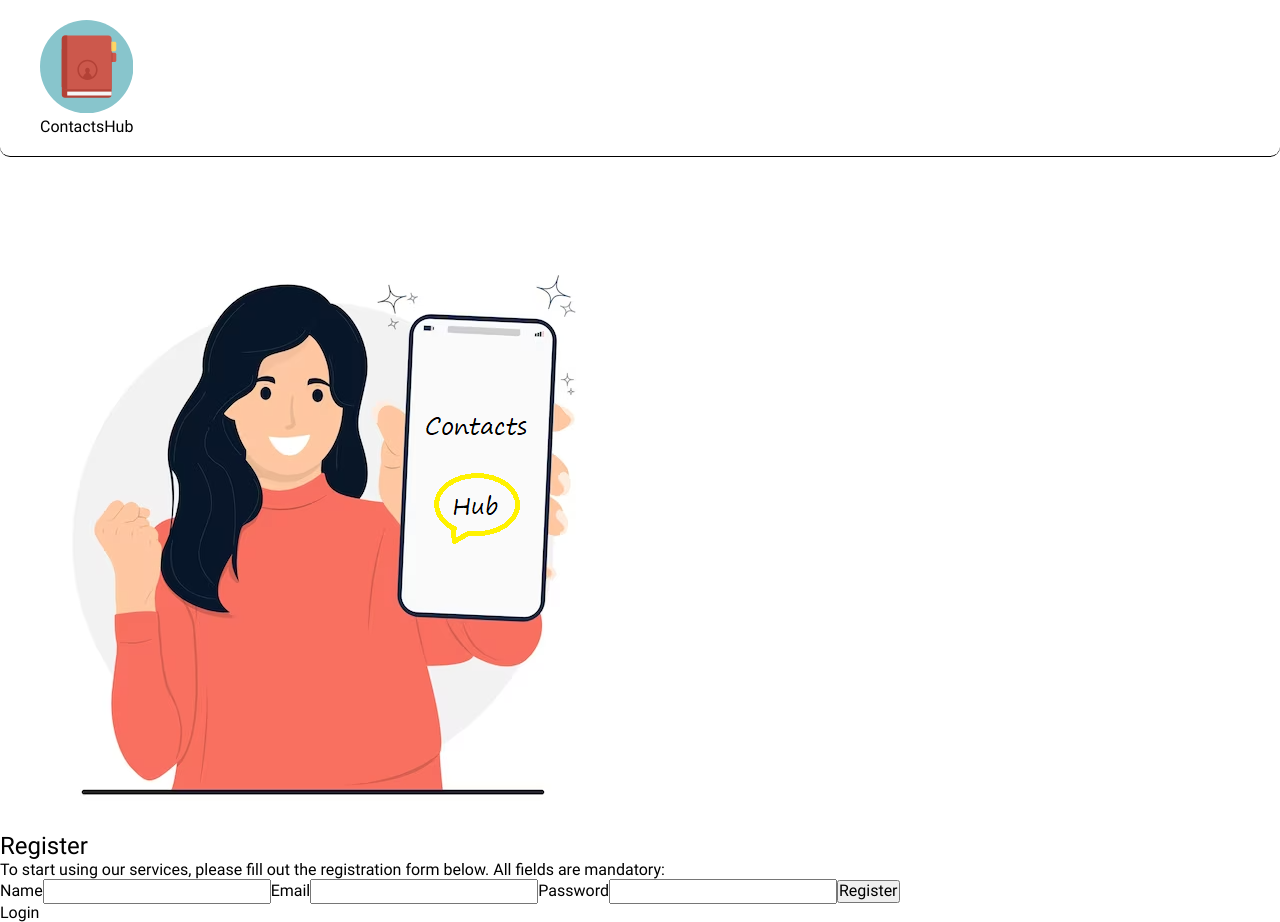
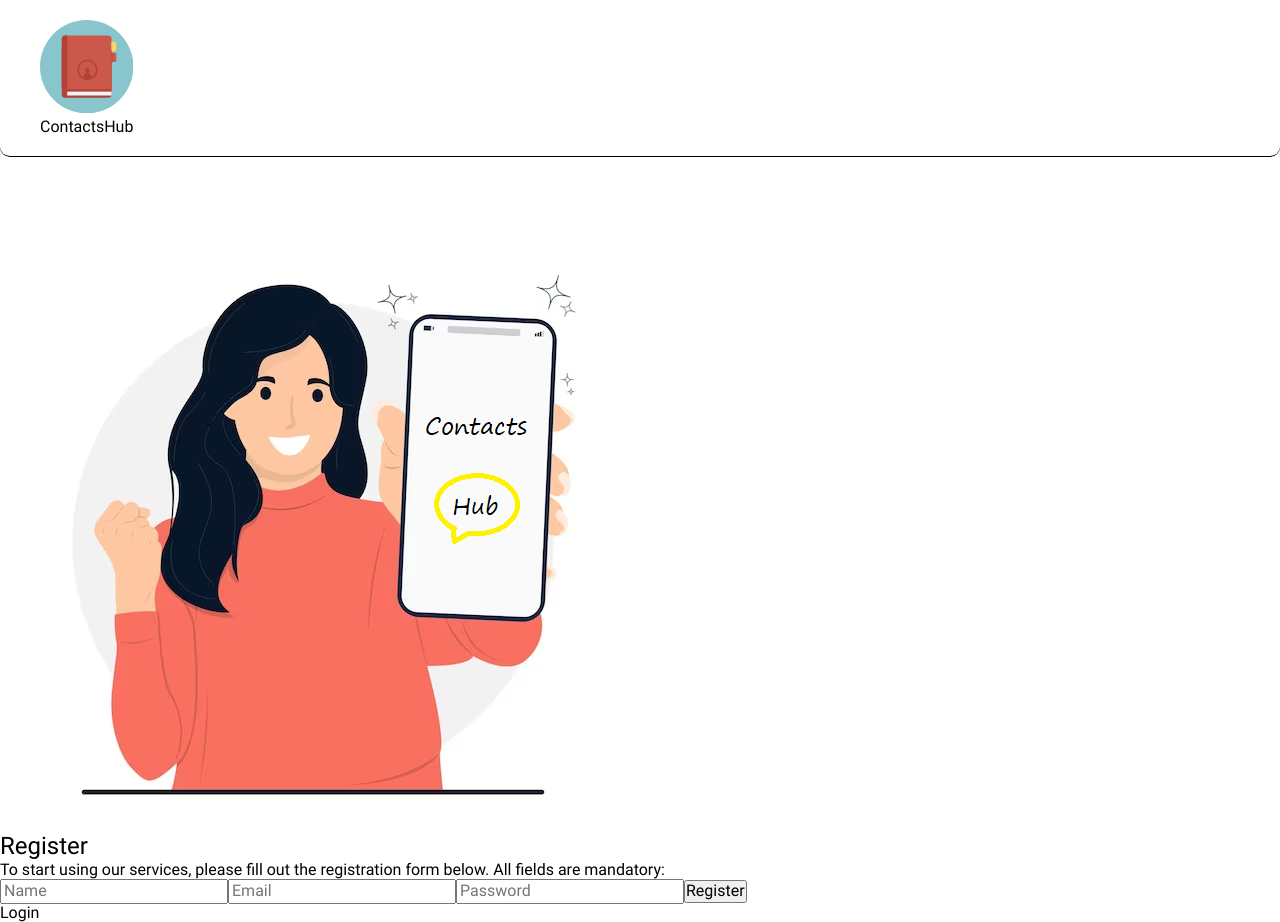
Before and after one commit to KanterIV/ContactsHub, a React (Create React App) app: page /ContactsHub/register in a window 1280 px wide. Built offline with nearby package versions, Linux system fonts and the light colour scheme.

Commit message:
yup Schemas
1. With the help of yup bibliotec created schemes for the Registration and Login forms
2. Slightly changed the architecture of folders in the project

```diff
--- a/package.json
+++ b/package.json
@@ -4,6 +4,7 @@
   "private": true,
   "homepage": "https://KanterIV.github.io/ContactsHub/",
   "dependencies": {
+    "@hookform/resolvers": "^3.9.0",
     "@reduxjs/toolkit": "^1.9.7",
     "@testing-library/jest-dom": "^5.16.3",
     "@testing-library/react": "^12.1.4",
@@ -21,7 +22,8 @@
     "react-toastify": "^9.1.3",
     "redux-persist": "^6.0.0",
     "styled-components": "^6.1.0",
-    "web-vitals": "^2.1.3"
+    "web-vitals": "^2.1.3",
+    "yup": "^1.4.0"
   },
   "scripts": {
     "start": "react-scripts start",
--- a/src/components/ContactForm/ContactForm.jsx
+++ b/src/components/ContactForm/ContactForm.jsx
@@ -2,7 +2,7 @@ import { useForm } from 'react-hook-form';
 import { useDispatch, useSelector } from 'react-redux';
 import { selectItems } from 'redux/contactsSelectors';
 import { addContact } from 'redux/contactsReducer';
-import { toastRejected } from 'services/userNotifications';
+import { toastRejected } from 'utils/helpers/userNotifications';
 import css from './ContactForm.module.css';
 
 export const ContactForm = () => {
--- a/src/pages/Login.jsx
+++ b/src/pages/Login.jsx
@@ -1,9 +1,11 @@
+import { yupResolver } from '@hookform/resolvers/yup';
 import MainAppPicture from 'components/MainAppPicture/MainAppPicture';
 import React from 'react';
 import { useForm } from 'react-hook-form';
 import { useDispatch } from 'react-redux';
 import { Link } from 'react-router-dom';
 import { userLogin } from 'redux/authReducer';
+import { loginSchema } from 'utils/helpers/schemas/loginSchema';
 
 const Login = () => {
   const {
@@ -11,7 +13,7 @@ const Login = () => {
     handleSubmit,
     reset,
     formState: { errors },
-  } = useForm();
+  } = useForm({ resolver: yupResolver(loginSchema), mode: 'onTouched' });
 
   const dispatch = useDispatch();
 
@@ -30,20 +32,28 @@ const Login = () => {
         </p>
         <form onSubmit={handleSubmit(onSubmit)}>
           <label>
-            Email
-            <input {...register('email', { required: true })} type="email" />
-            {errors.email && <span>This field is required</span>}
+            <input
+              {...register('email')}
+              className={`input ${errors.email ? 'error-input' : ''} `}
+              type="email"
+              placeholder="Email"
+            />
+            {errors.email && <span>{errors.email?.message}</span>}
           </label>
           <label>
-            Password
-            <input {...register('password', { required: true })} type="text" />
-            {errors.password && <span>This field is required</span>}
+            <input
+              {...register('password')}
+              className={`input ${errors.password ? 'error-input' : ''} `}
+              type="text"
+              placeholder="Password"
+            />
+            {errors.password && <span>{errors.password?.message}</span>}
           </label>
 
           <button type="submit">Sign In</button>
         </form>
         <Link className="register-link" to="/register">
-          Login
+          Register
         </Link>
       </div>
     </>
--- a/src/pages/Register.jsx
+++ b/src/pages/Register.jsx
@@ -4,6 +4,8 @@ import { useForm } from 'react-hook-form';
 import { useDispatch } from 'react-redux';
 import { Link, useNavigate } from 'react-router-dom';
 import { newUserRegister } from 'redux/authReducer';
+import { yupResolver } from '@hookform/resolvers/yup';
+import { registerSchema } from 'utils/helpers/schemas/registerSchema';
 
 const Register = () => {
   const navigate = useNavigate();
@@ -11,7 +13,10 @@ const Register = () => {
     register,
     handleSubmit,
     formState: { errors },
-  } = useForm();
+  } = useForm({
+    resolver: yupResolver(registerSchema),
+    mode: 'onTouched',
+  });
 
   const dispatch = useDispatch();
 
@@ -34,26 +39,31 @@ const Register = () => {
         </p>
         <form onSubmit={handleSubmit(onSubmit)}>
           <label>
-            Name
-            <input {...register('name', { required: true })} type="text" />
-            {errors.name && <span>This field is required</span>}
+            <input
+              {...register('name')}
+              className={`input ${errors.name ? 'error-input' : ''} `}
+              type="text"
+              placeholder="Name"
+            />
+            {errors.name && <span>{errors.name?.message}</span>}
           </label>
           <label>
-            Email
-            <input {...register('email', { required: true })} type="email" />
-            {errors.email && <span>This field is required</span>}
+            <input
+              {...register('email')}
+              className={`input ${errors.email ? 'error-input' : ''} `}
+              type="email"
+              placeholder="Email"
+            />
+            {errors.email && <span>{errors.email?.message}</span>}
           </label>
           <label>
-            Password
             <input
-              {...register('password', { required: true, minLength: 7 })}
+              {...register('password')}
+              className={`input ${errors.password ? 'error-input' : ''} `}
               type="text"
+              placeholder="Password"
             />
-            {errors.password && (
-              <span>
-                Password cannot be an empty term, minimum length is 7 characters
-              </span>
-            )}
+            {errors.password && <span>{errors.password?.message}</span>}
           </label>
 
           <button type="submit">Register</button>
--- a/src/redux/authReducer.js
+++ b/src/redux/authReducer.js
@@ -5,8 +5,8 @@ import {
   requestRefreshUser,
   requestRegistration,
   setToken,
-} from 'services/api';
-import { toastFulfild, toastRejected } from 'services/userNotifications';
+} from 'utils/helpers/api';
+import { toastFulfild, toastRejected } from 'utils/helpers/userNotifications';
 
 export const newUserRegister = createAsyncThunk(
   'auth/register',
--- a/src/redux/contactsReducer.js
+++ b/src/redux/contactsReducer.js
@@ -3,8 +3,8 @@ import {
   addNewContact,
   deleteNewContact,
   fetchAllContacts,
-} from 'services/api';
-import { toastFulfild, toastRejected } from 'services/userNotifications';
+} from 'utils/helpers/api';
+import { toastFulfild, toastRejected } from 'utils/helpers/userNotifications';
 
 export const fetchContacts = createAsyncThunk(
   'contacts/fetchAll',
--- /dev/null
+++ b/src/utils/helpers/schemas/loginSchema.js
@@ -0,0 +1,13 @@
+import * as yup from 'yup';
+
+export const loginSchema = yup.object().shape({
+  email: yup
+    .string()
+    .required('Please enter your e-mail')
+    .email('Invalid email'),
+
+  password: yup
+    .string()
+    .min(6, 'Password must be at least 6 characters')
+    .max(64, 'Password is too long'),
+});
--- /dev/null
+++ b/src/utils/helpers/schemas/registerSchema.js
@@ -0,0 +1,19 @@
+import * as yup from 'yup';
+
+export const registerSchema = yup.object().shape({
+  name: yup
+    .string()
+    .required('Please enter your name')
+    .min(2, 'Name must be at least 2 characters')
+    .max(32, 'To long name'),
+
+  email: yup
+    .string()
+    .required('Please enter your e-mail')
+    .email('Invalid email'),
+
+  password: yup
+    .string()
+    .min(6, 'Password must be at least 6 characters')
+    .max(64, 'Password is too long'),
+});
```
Also changed, not shown: src/utils/helpers/api.js (renamed from src/services/api.js), src/utils/helpers/userNotifications.js (renamed from src/services/userNotifications.js), 1 other file (tests, documents, lock files or other folders).
